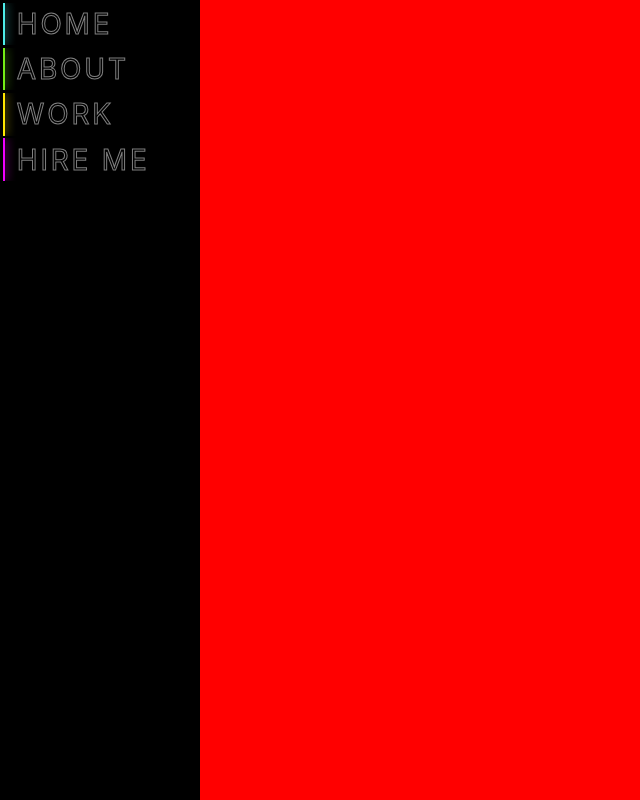
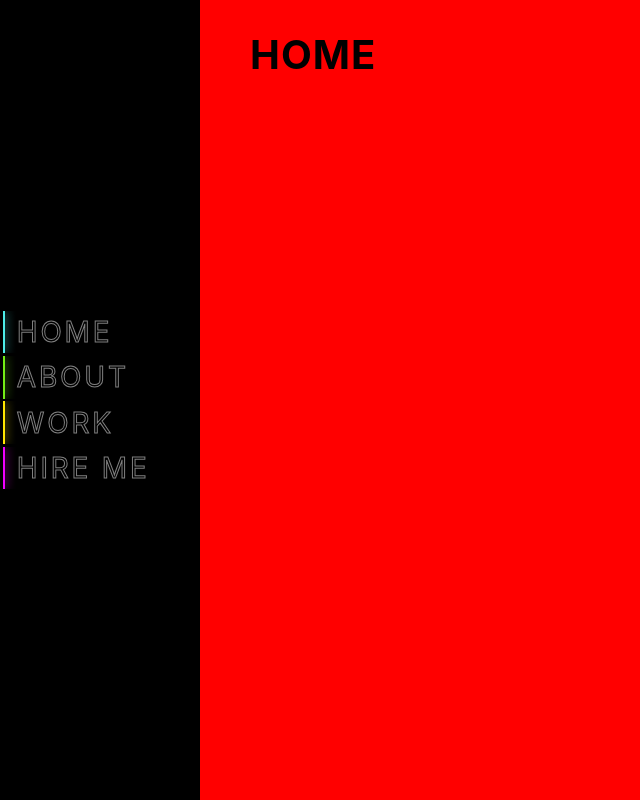
Before and after one commit to ZeljkoDe/portfoliojo2022_2.0, a Next.js app: page / in a window 1280 px wide. Shown: the top 800 px of the page, without its empty margins (0-640 px from the left). Built offline with nearby package versions, Linux system fonts and the light colour scheme.

Commit message:
hoem + nav

```diff
--- a/components/Home.js
+++ b/components/Home.js
@@ -1,8 +1,8 @@
-import React from 'react';
-
-function Home() {
+function Home(props) {
     return (
-        <div>Home</div>
+        <section id={props.id}>
+            <h2>{props.id}</h2>
+        </section>
     );
 }
 
--- a/pages/index.js
+++ b/pages/index.js
@@ -1,7 +1,19 @@
+import React, { useState, useEffect } from 'react';
 import Head from 'next/head';
 import Link from 'next/link';
+import First from '../components/Home';
 
 export default function Home() {
+
+  useEffect(() => {
+    const scrollContainer = document.querySelector("main");
+
+    scrollContainer.addEventListener("wheel", (e) => {
+      e.preventDefault();
+      scrollContainer.scrollLeft += e.deltaY;
+    });
+  });
+
   return (
     <>
       <Head>
@@ -11,10 +23,10 @@ export default function Home() {
       </Head>
 
       <main>
-        <section id='home'></section>
-        <section id='about'></section>
-        <section id='work'></section>
-        <section id='hire-me'></section>
+        <First id='home' />
+        <section id='about'> <h2>about</h2> </section>
+        <section id='work'> <h2>work</h2> </section>
+        <section id='hire-me'> <h2>hire me</h2> </section>
       </main>
     </>
   );
--- a/styles/components/_navBar.scss
+++ b/styles/components/_navBar.scss
@@ -3,6 +3,7 @@
 .navigation {
     display: flex;
     flex-direction: column;
+    justify-content: center;
     position: fixed;
     height: 100vh;
     width: 200px;
```
